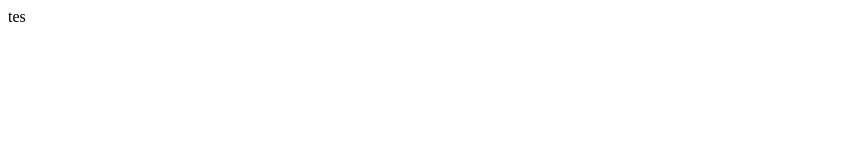
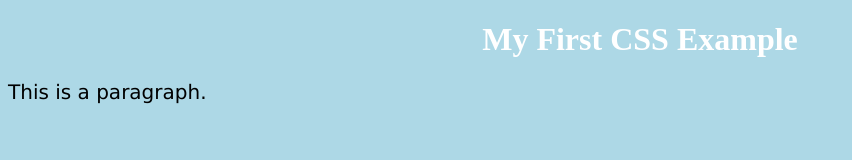
Before and after one commit to zulkiflisaid/panduan-epos.github.io, a plain HTML site: page index.html in a window 1280 px wide. Shown: the whole page, without its empty margins (0-852 px from the left). Drawn offline with Linux system fonts and the light colour scheme.

Commit message:
Update index.html
Signed-off-by: zulkiflisaid <zulcompound@gmail.com>

```diff
--- a/index.html
+++ b/index.html
@@ -1 +1,26 @@
-tes
+<!DOCTYPE html>
+<html>
+<head>
+<style>
+body {
+  background-color: lightblue;
+}
+
+h1 {
+  color: white;
+  text-align: center;
+}
+
+p {
+  font-family: verdana;
+  font-size: 20px;
+}
+</style>
+</head>
+<body>
+
+<h1>My First CSS Example</h1>
+<p>This is a paragraph.</p>
+
+</body>
+</html>
```
